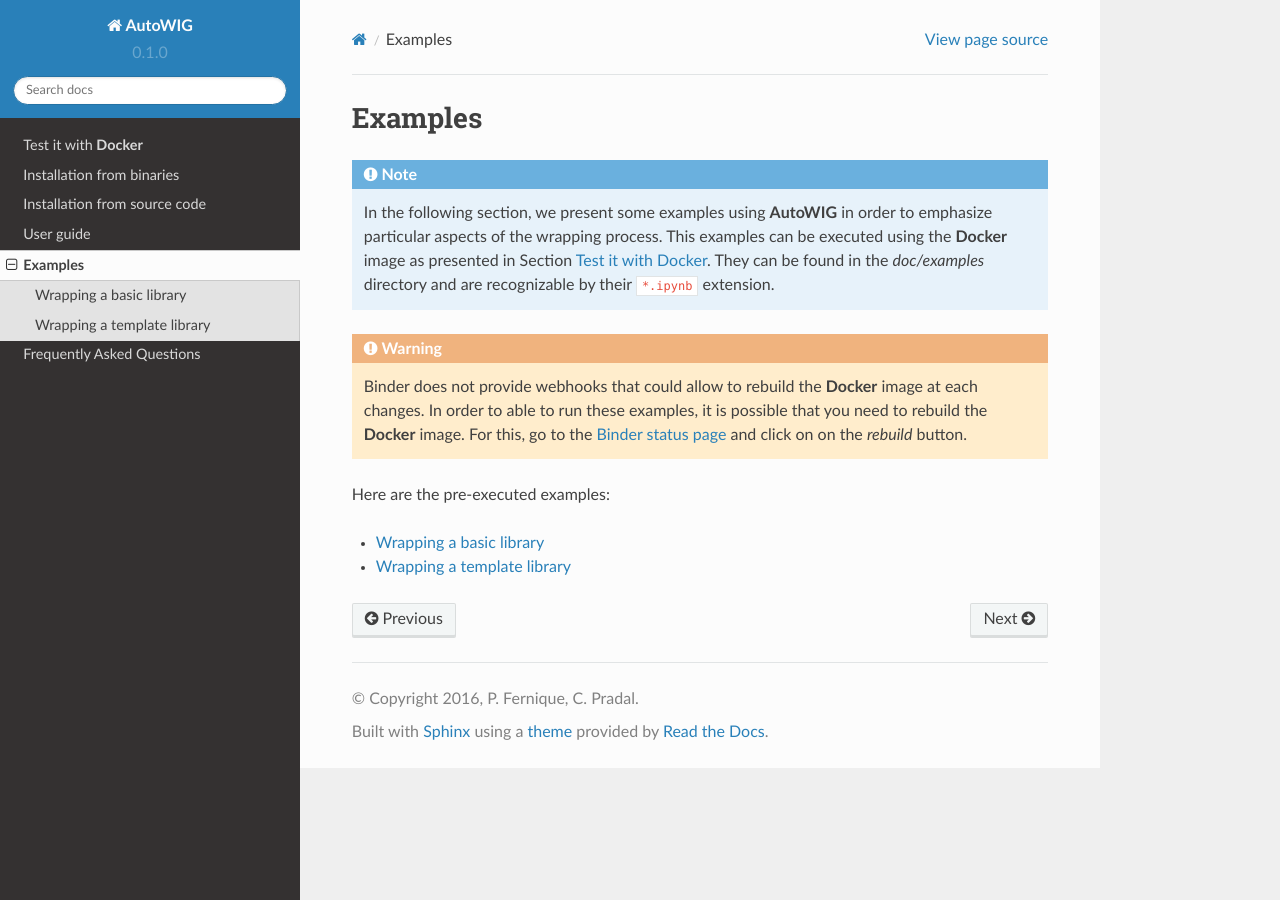
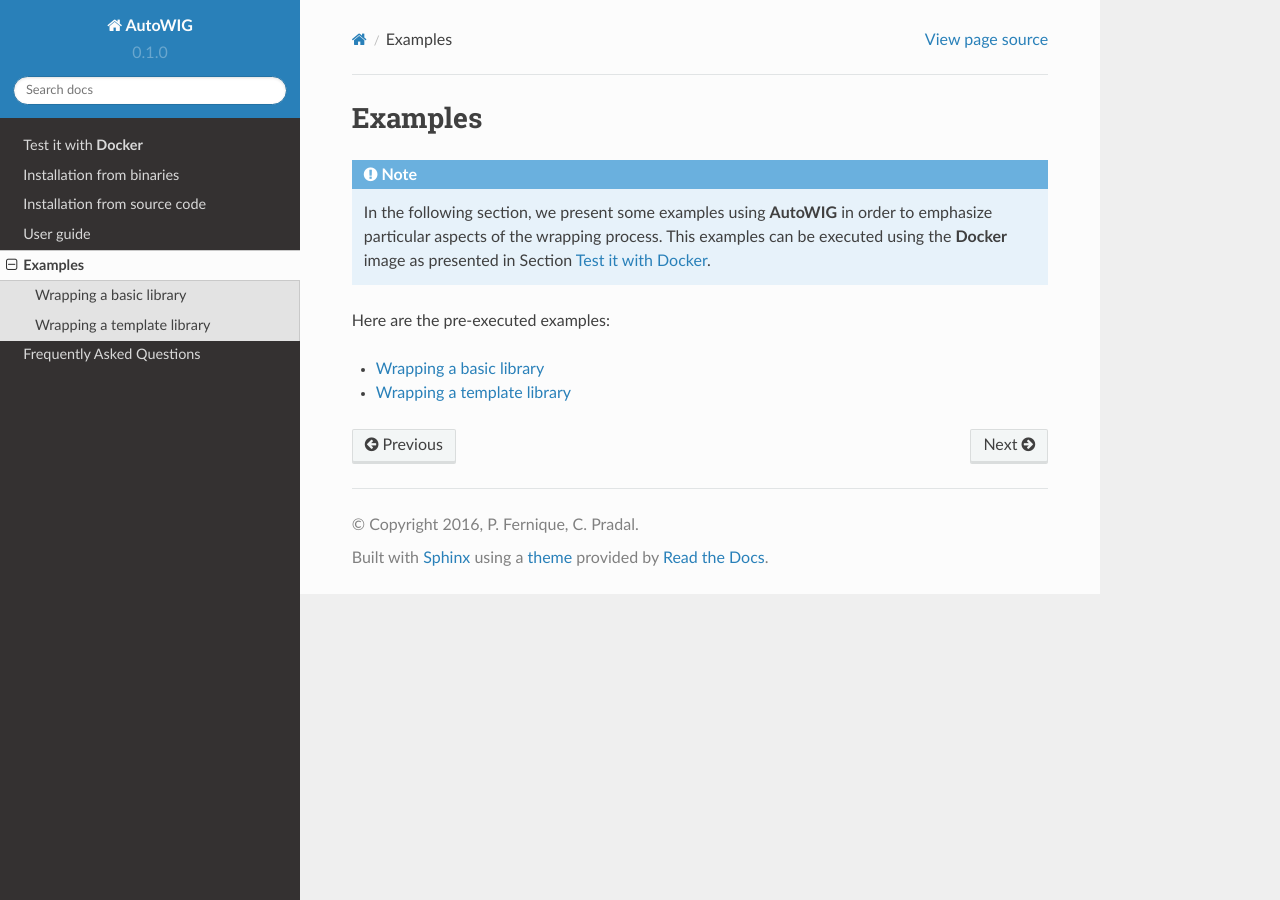
Before and after one commit to StatisKit/AutoWIG, a Sphinx documentation site: the page built from doc/examples/index.rst, in a window 1280 px wide. Built offline with Sphinx 7.4.7 and the Read the Docs theme 2.0.0, drawn with Linux system fonts in a browser that asks for light colours; pages that are not in the unit, such as notebooks, are missing from menus.

Commit message:
Update index.rst

```diff
--- a/doc/examples/index.rst
+++ b/doc/examples/index.rst
@@ -21,13 +21,6 @@ Examples
 
    In the following section, we present some examples using **AutoWIG** in order to emphasize particular aspects of the wrapping process.
    This examples can be executed using the **Docker** image as presented in Section  :ref:`test-docker`.
-   They can be found in the `doc/examples` directory and are recognizable by their :code:`*.ipynb` extension.
-
-.. warning::
-
-  Binder does not provide webhooks that could allow to rebuild the **Docker** image at each changes.
-  In order to able to run these examples, it is possible that you need to rebuild the **Docker** image.
-  For this, go to the `Binder status page <http://mybinder.org/status/statiskit/autowig>`_ and click on on the `rebuild` button.
 
 Here are the pre-executed examples:
 
```
